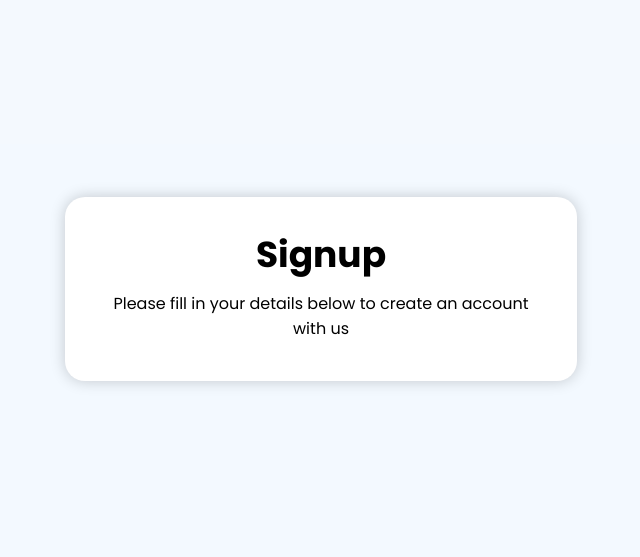
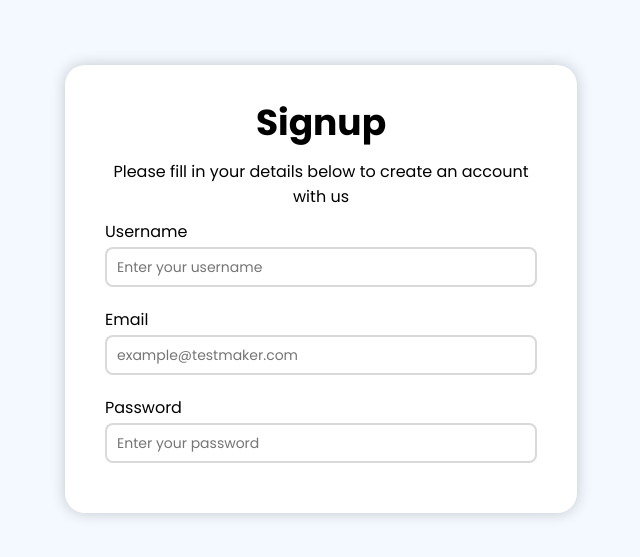
Before and after one commit to tlhalesebaeng/testmaker-frontend, a React (Vite) app: page /signup in a window 1280 px wide. Shown: the part 111-668 px from the top of the page, without its empty margins (319-959 px from the left). Built offline with nearby package versions, Linux system fonts and the light colour scheme.

Commit message:
Create an array of input fields that should be displayed on the signup page, map through it and create the input fields

```diff
--- a/src/features/auth/signup/Signup.jsx
+++ b/src/features/auth/signup/Signup.jsx
@@ -1,7 +1,14 @@
 import Card from '../../../components/card/Card.jsx';
+import Input from '../../../components/input/Input.jsx';
 import './Signup.css';
 
 const Signup = () => {
+    const fields = [
+        { id: 'signup-field-1', type: 'text', placeholder: 'Enter your username', labelText: 'Username' },
+        { id: 'signup-field-2', type: 'email', placeholder: 'example@testmaker.com', labelText: 'Email' },
+        { id: 'signup-field-3', type: 'password', placeholder: 'Enter your password', labelText: 'Password' },
+    ];
+
     return (
         <div className="signup flex-container center">
             <Card className="signup__card flex-container column">
@@ -9,6 +16,11 @@ const Signup = () => {
                 <p className="flex-container justify-center">
                     Please fill in your details below to create an account with us
                 </p>
+                <form>
+                    {fields.map((field) => (
+                        <Input key={field.id} {...field} />
+                    ))}
+                </form>
             </Card>
         </div>
     );
```
